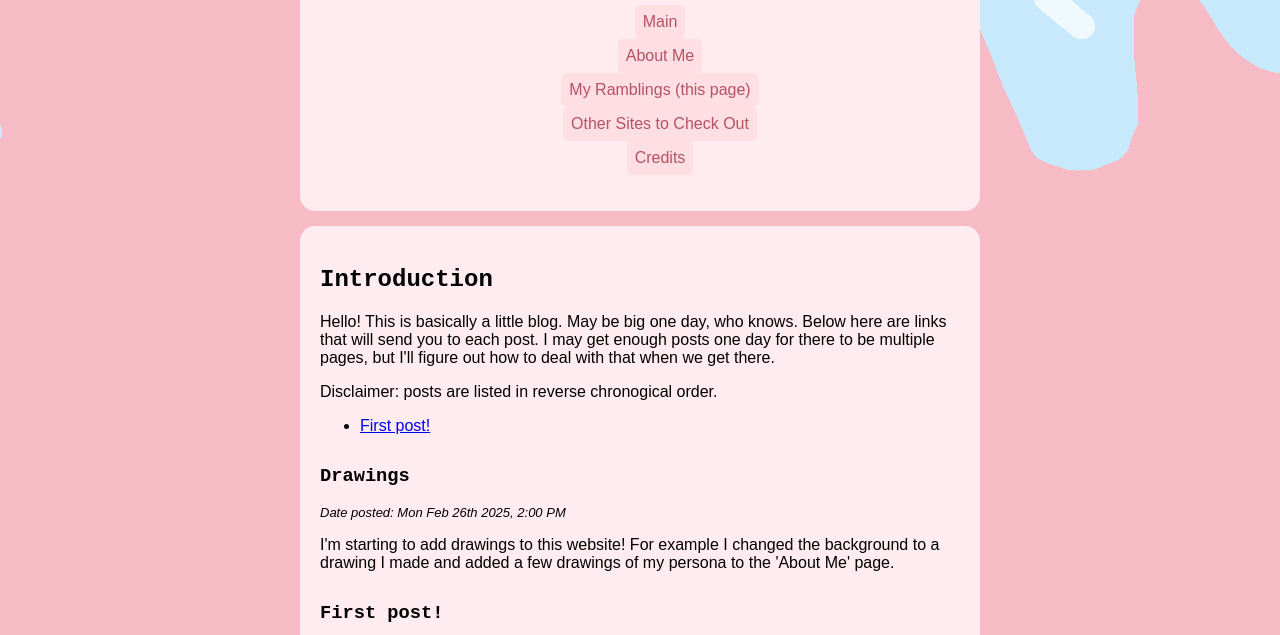
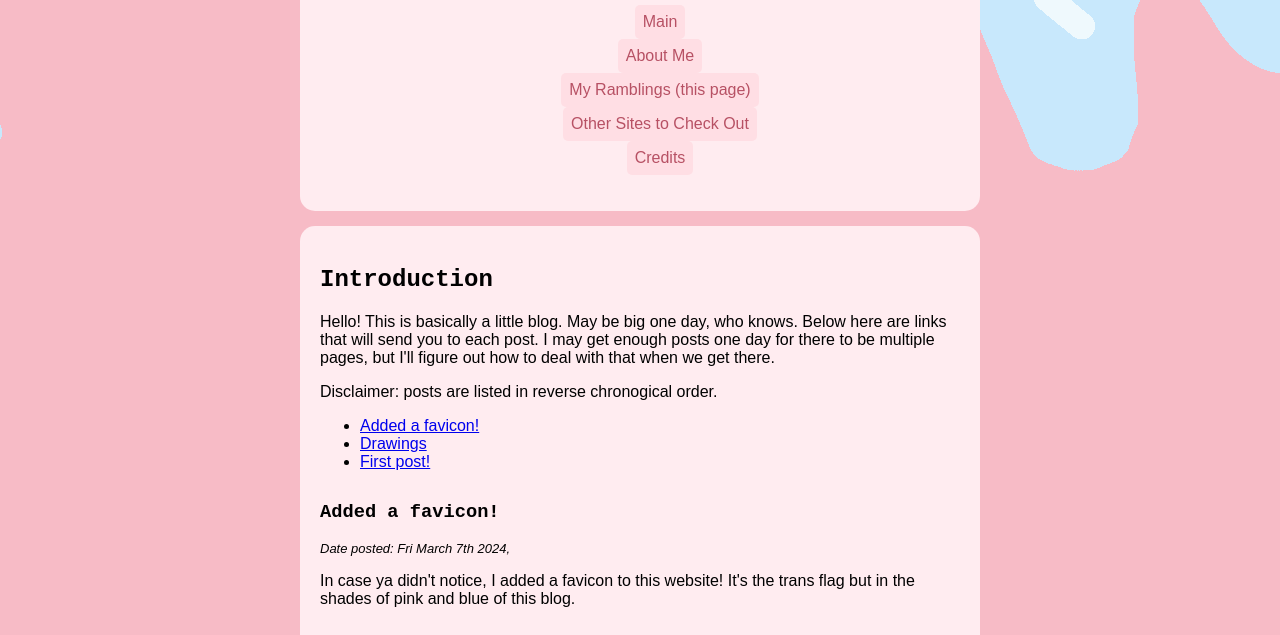
Before and after one commit to kitkat-png/drowning-in-pastel-hues, a plain HTML site: page ramblings.html in a window 1280 px wide. Shown: the part 144-779 px from the top of the page. Drawn offline with Linux system fonts and the light colour scheme; a web font is replaced by a local one.

Commit message:
Update ramblings.html

```diff
--- a/ramblings.html
+++ b/ramblings.html
@@ -36,10 +36,18 @@
             <p>Disclaimer: posts are listed in reverse chronogical order.</p>
 
             <ul>
+                <li><a href="#added-a-favicon">Added a favicon!</a></li>
+                <li><a href="#drawings">Drawings</a></li>
                 <li><a href="#first-post">First post!</a></li>
             </ul>
         </section>
         <section id="blog">
+            <section id="added-a-favicon">
+                <h3>Added a favicon!</h3>
+                <p class="date">Date posted: Fri March 7th 2024, </p>
+
+                <p>In case ya didn't notice, I added a favicon to this website! It's the trans flag but in the shades of pink and blue of this blog.</p>
+            </section>
             <section id="drawings">
                 <h3>Drawings</h3>
                 <p class="date">Date posted: Mon Feb 26th 2025, 2:00 PM</p>
```
